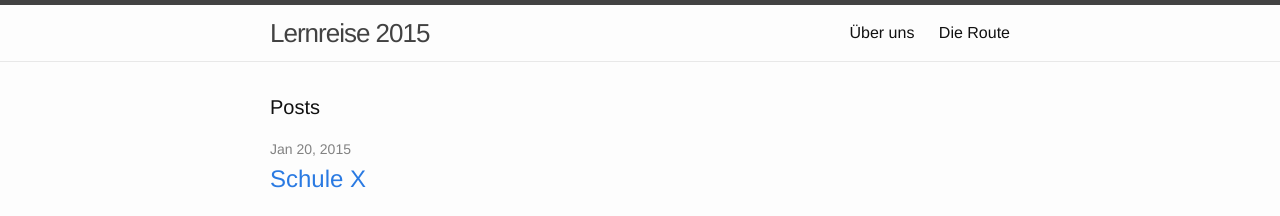
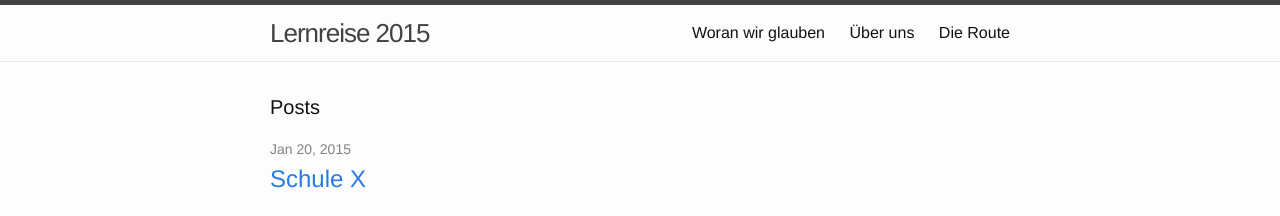
Before and after one commit to Lernreise/lernreise, a Jekyll site: the page built from index.html, in a window 1280 px wide. Shown: the top 216 px of the page. Built offline with Jekyll 4.4.1, drawn with Linux system fonts in a browser that asks for light colours.

Commit message:
Update Woranwirglauben.md

```diff
--- a/Woranwirglauben.md
+++ b/Woranwirglauben.md
@@ -1 +1,7 @@
+---
 layout: page
+title: Woran wir glauben
+permalink: /woran-wir-glauben/
+---
+
+Daran glauben wir
```
